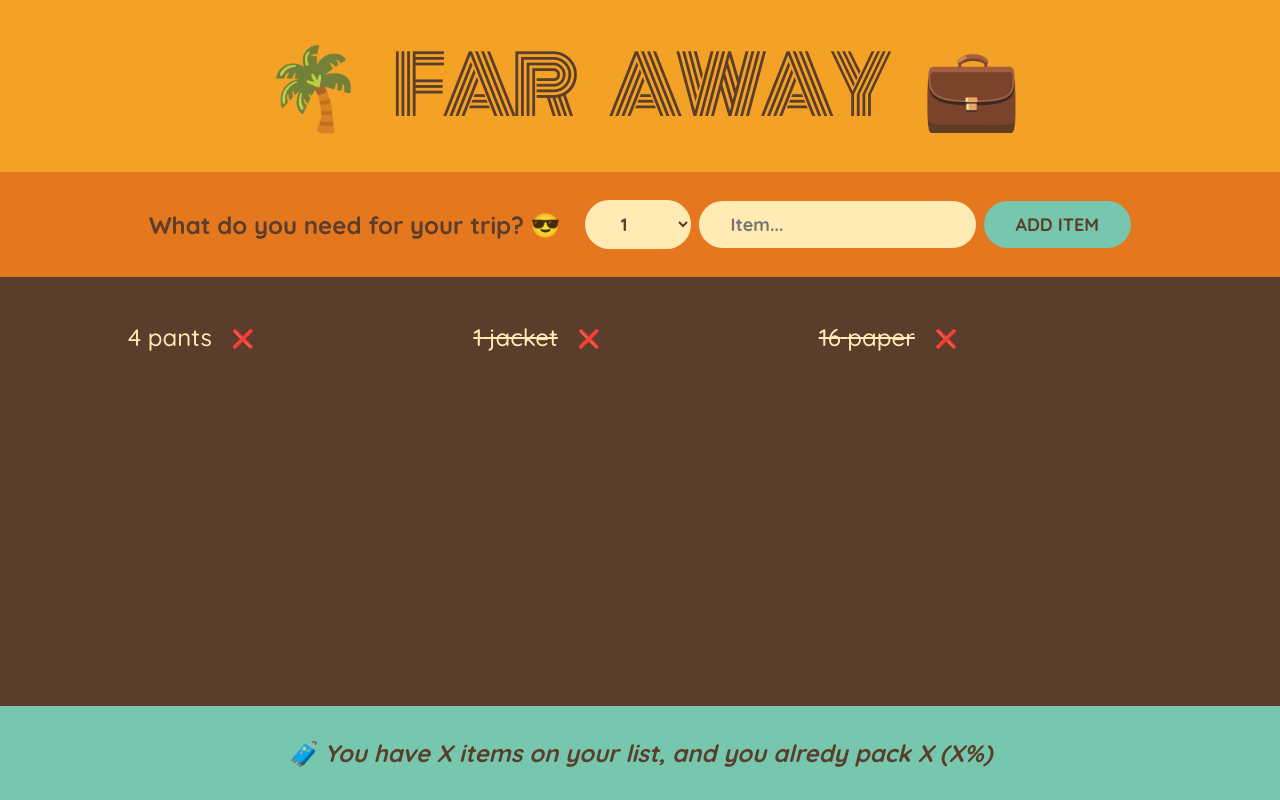
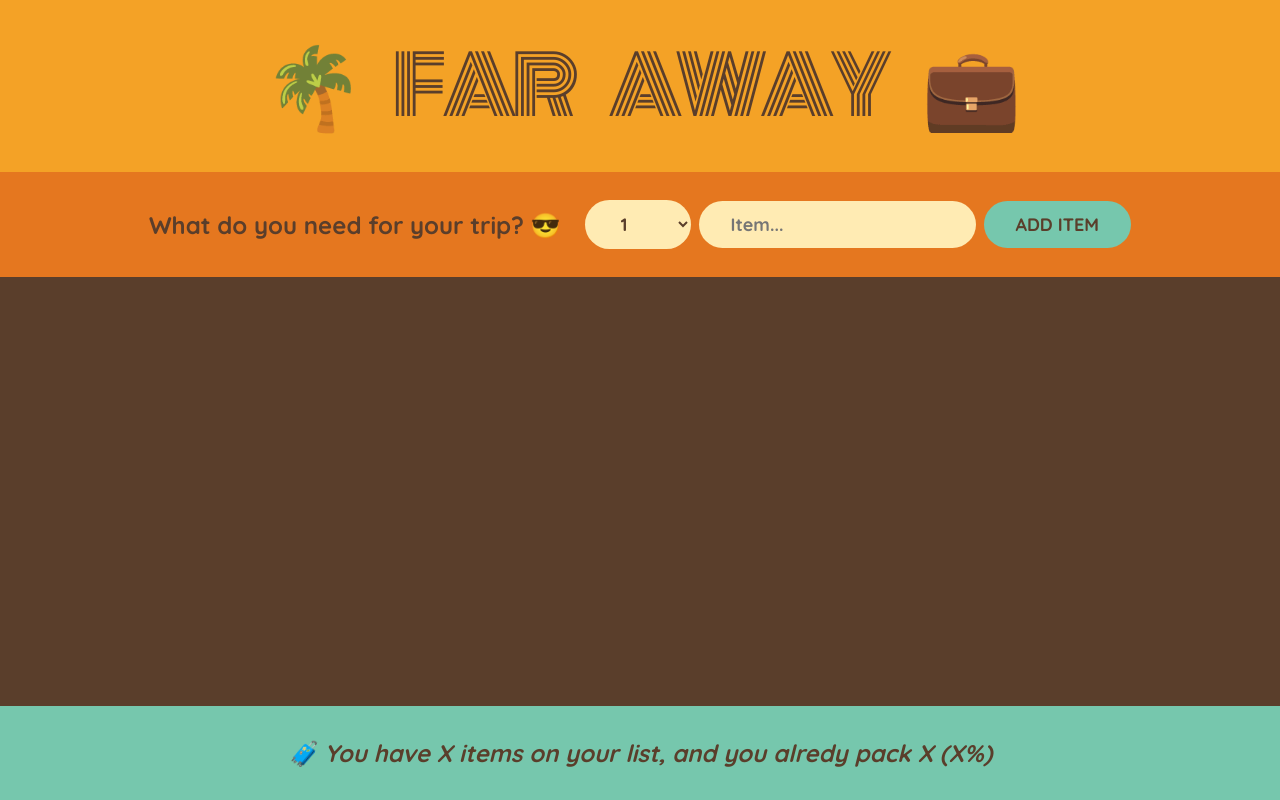
Before and after one commit to SJAR03/travel-list, a React (Create React App) app: page / in a window 1280 px wide. Built offline with nearby package versions, Linux system fonts and the light colour scheme.

Commit message:
Add and render items into an array

```diff
--- a/src/App.js
+++ b/src/App.js
@@ -26,11 +26,16 @@ const initialItem = [
 ]
 
 function App () {
+  const [items, setItems] = useState([])
+
+  function handleAddItems (item) {
+    setItems((items) => [...items, item])
+  }
   return (
     <div className='app'>
       <Logo />
-      <Form />
-      <PackingList />
+      <Form onAddItems={handleAddItems} />
+      <PackingList items={items} />
       <Stats />
     </div>
   )
@@ -42,8 +47,7 @@ function Logo () {
   )
 }
 
-function Form () {
-  // const [itemInitial, setItemInitial] = useState(initialItem)
+function Form ({ onAddItems }) {
   const [description, setDescription] = useState('')
   const [quantity, setQuantity] = useState(1)
 
@@ -54,6 +58,8 @@ function Form () {
 
     const newItem = { id: Date.now(), description, quantity, isPacked: false }
     console.log(newItem)
+
+    onAddItems(newItem)
 
     setDescription('')
     setQuantity(1)
@@ -83,11 +89,11 @@ function Form () {
   )
 }
 
-function PackingList () {
+function PackingList ({ items }) {
   return (
     <div className='list'>
       <ul>
-        {initialItem.map(item =>
+        {items.map(item =>
           <Item item={item} key={item.id} />
         )}
       </ul>
--- a/src/index.css
+++ b/src/index.css
@@ -59,7 +59,18 @@ h3 {
 }
 
 button,
-select,
+select {
+    background-color: #ffebb3;
+    color: #5a3e2b;
+    font-family: inherit;
+    border: none;
+    border-radius: 10rem;
+    padding: 1.2rem 3.2rem;
+    font-weight: 700;
+    font-size: 1.8rem;
+    cursor: pointer;
+}
+
 input {
     background-color: #ffebb3;
     color: #5a3e2b;
@@ -69,7 +80,6 @@ input {
     padding: 1.2rem 3.2rem;
     font-weight: 700;
     font-size: 1.8rem;
-    cursor: pointer;
 }
 
 .add-form button {
```
